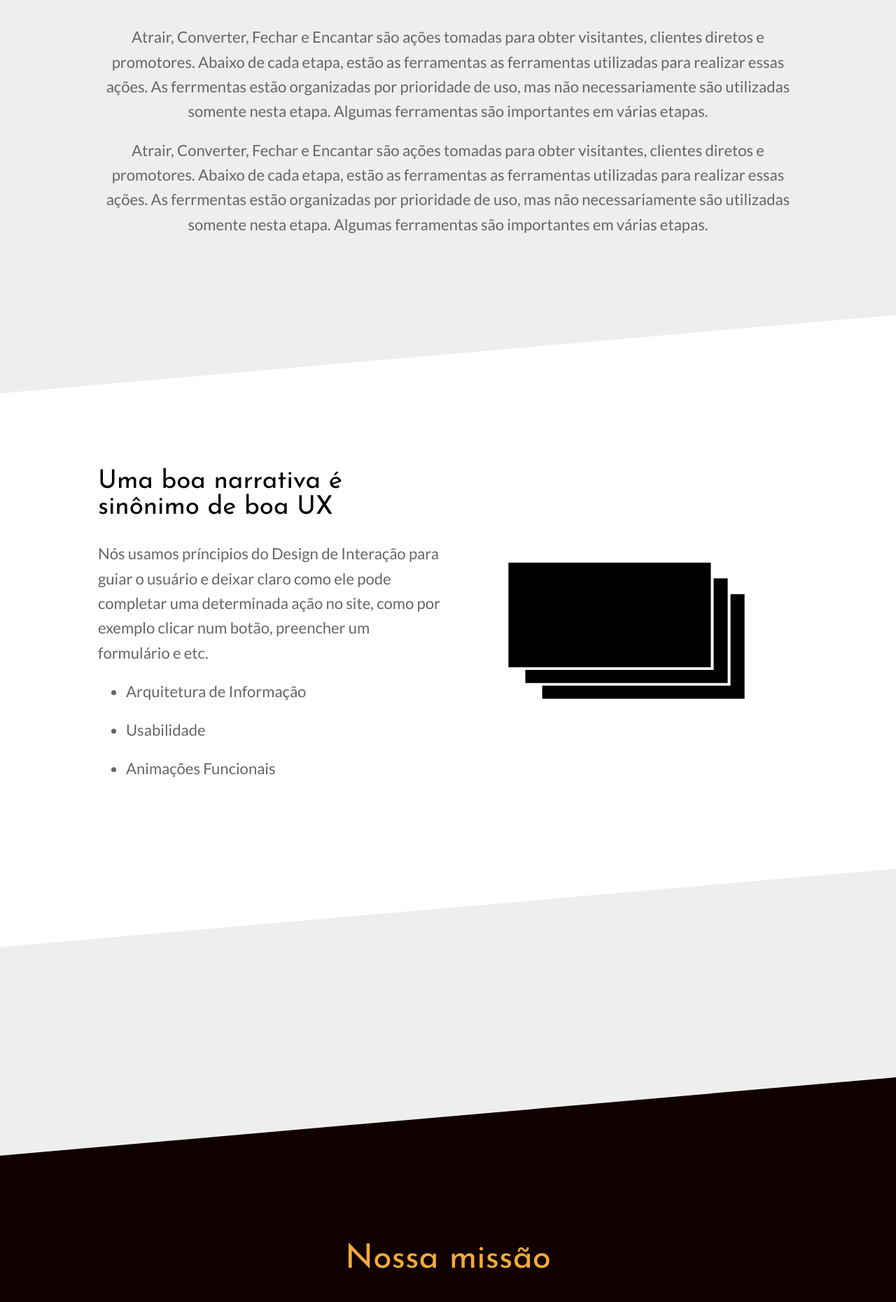
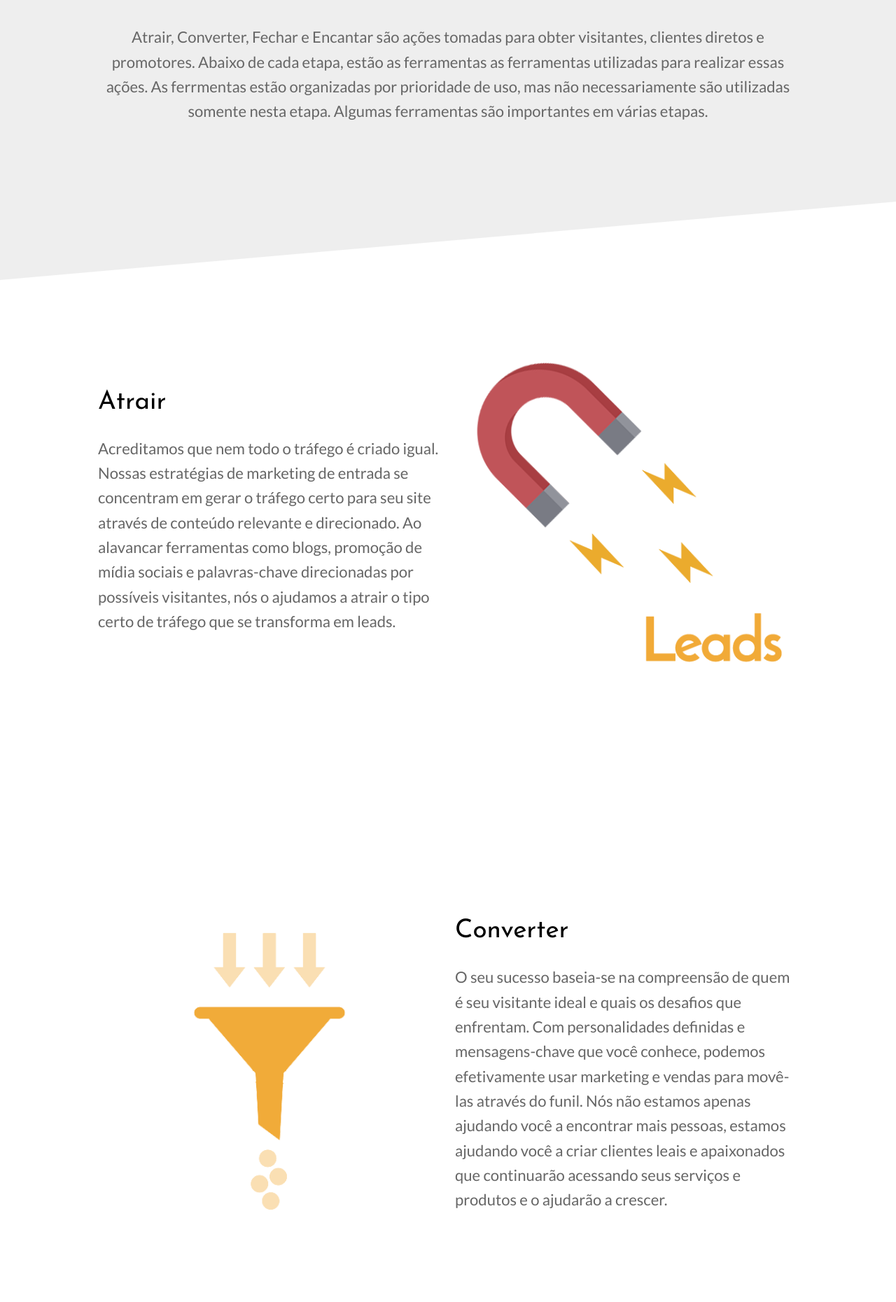
Before and after one commit to jeffklister/urban, a Jekyll site: the page built from inbound-marketing.html, in a window 1280 px wide. Shown: the part 1709-3569 px from the top of the page at 70% size. Built offline with Jekyll 4.4.1, drawn with Linux system fonts in a browser that asks for light colours; comment, search, counter and statistics services are not loaded; some of the changed text lies outside the part shown.

Commit message:
nova page

```diff
--- a/css/screen.scss
+++ b/css/screen.scss
@@ -24,3 +24,16 @@
 @import "navigation";
 @import "footer";
 @import "cloudcannon";
+
+section.hero-yellow, footer.hero-black {
+    background-color: #f1aa37;
+    padding-top: 180px;
+}
+section.hero-yellow p{
+    font-size: 1.4rem;
+    color: #111;
+}
+section.hero-yellow h2{
+    font-size: 3.5rem;
+    color: #111;
+}
--- a/inbound-marketing.html
+++ b/inbound-marketing.html
@@ -41,38 +41,97 @@
 	Abaixo de cada etapa, estão as ferramentas as ferramentas utilizadas para realizar essas ações. As ferrmentas estão organizadas por
 	prioridade de uso, mas não necessariamente são utilizadas somente nesta etapa. Algumas ferramentas são importantes em várias etapas.</p>
 
-		<p>	Atrair, Converter, Fechar e Encantar são ações tomadas para obter visitantes,
-			clientes diretos e promotores.
-	Abaixo de cada etapa, estão as ferramentas as ferramentas
-	utilizadas para realizar essas ações. As ferrmentas estão organizadas por
-	prioridade de uso, mas não necessariamente são utilizadas somente nesta etapa.
-	Algumas ferramentas são importantes em várias etapas.</p>
+
 		</div>
 </section>
 <section class="diagonal">
 	<div class="container halves">
 
 			<div>
-			<h2 class="editable">Uma boa narrativa é sinônimo de boa UX</h2>
+			<h2 class="editable">Atrair</h2>
 
-			<p>Nós usamos príncipios do Design de Interação para guiar o usuário e deixar
-			claro como ele pode completar uma determinada ação no site,
-			como por exemplo clicar num botão, preencher um formulário e etc.</p>
-
-				<ul>
-
-
-					<li><p>	Arquitetura de Informação</p> </li>
-					<li><p>	Usabilidade</p> </li>
-					<li><p>	Animações Funcionais</p> </li>
-				</ul>
+			<p>Acreditamos que nem todo o tráfego é criado igual. Nossas estratégias de
+				marketing de entrada se concentram em gerar o tráfego certo para seu site
+				através de conteúdo relevante e direcionado. Ao alavancar ferramentas como
+				blogs, promoção de mídia sociais e palavras-chave
+				direcionadas por possíveis visitantes, nós o ajudamos a atrair o
+				tipo certo de tráfego que se transforma em leads.</p>
 
 		</div>
 		<div>
 
-			<img src="{{ site.baseurl }}/images/svg/ux-narrativa.svg" alt="">
+			<img src="{{ site.baseurl }}/images/leads.png" alt="">
 
 		</div>
+
+	</div>
+</section>
+<section class="diagonal">
+	<div class="container halves">
+			<div>
+
+			<img src="{{ site.baseurl }}/images/funil.png" alt="">
+
+		</div>
+			<div>
+			<h2 class="editable">Converter</h2>
+
+			<p>O seu sucesso baseia-se na compreensão de quem é seu
+				 visitante ideal e quais os desafios que enfrentam. Com personalidades
+				 definidas e mensagens-chave que você conhece,
+				  podemos efetivamente usar marketing e vendas para movê-las através do funil.
+				  Nós não estamos apenas ajudando você a encontrar mais pessoas, estamos ajudando você a criar
+				clientes leais e apaixonados que continuarão acessando seus serviços e produtos
+				e o ajudarão a crescer.</p>
+
+		</div>
+
+
+	</div>
+</section>
+</section>
+<section class="diagonal">
+	<div class="container halves">
+
+			<div>
+			<h2 class="editable">Fechar</h2>
+
+			<p>Para atrair o tipo de pessoas que você procura, é
+				essencial que o marketing e a produção estejam alinhadas.
+				 O marketing se concentrará na construção de fluxos de trabalho de
+				  criação de e-mails que melhorem as perspectivas para que as
+				   produção possam movê-las de forma mais efetiva
+				 através do funil e criar uma experiência de acesso
+				  que deixe os visitantes felizes.</p>
+
+		</div>
+		<div>
+
+			<img src="{{ site.baseurl }}/images/closepart.png" alt="">
+
+		</div>
+
+	</div>
+</section>
+<section class="diagonal">
+	<div class="container halves">
+			<div>
+
+			<img src="{{ site.baseurl }}/images/encantar.png" alt="">
+
+		</div>
+			<div>
+			<h2 class="editable">Encantar</h2>
+
+			<p>É importante desenvolver relacionamentos fortes e duradouros com seus clientes,
+				pois são seus fãs leais e maiores promotores. O marketing de entrada traz todo
+				o círculo completo com as estratégias de engajamento projetadas para posicionar
+				 seu negócio como um recurso para seus clientes,
+				 fique entusiasmado com suas ofertas e mantenha-as voltando para mais.</p>
+
+
+		</div>
+
 
 	</div>
 </section>
@@ -81,14 +140,43 @@
 
 		<div class="halves">
 
+			<div>
+			<h2 class="editable">Benefícios práticos</h2>
 
+			<p>O Marketing de Entrada capta a atenção, e convida os usuários a tomarem medidas que os
+				fortalecem quanto mais você contribui para isso.
+				Por isso o marketing de entrada produz um maior retorno do
+				 investimento para sua empresa.</p>
+
+				<ul>
+
+
+					<li><p>	Gera tráfego e leads de qualidade</p> </li>
+					<li><p>	Educa os usuários do mundo digital em que vivem</p> </li>
+					<li><p>	Simplifica os trabalhos de vendas e marketing</p> </li>
+					<li><p>	Aumenta a visibilidade e a consciência da marca</p> </li>
+					<li><p>	Aumenta confiança e credibilidade</p> </li>
+				</ul>
+
+		</div>
+
+		<div>
+
+			<img src="{{ site.baseurl }}/images/custo.png" alt="">
+
+		</div>
 		</div>
 	</div>
 </section>
 
-<section class="hero-black diagonal text-center">
+<section class="hero-yellow diagonal text-center">
 	<div class="container">
-			<h2>Nossa missão</h2>
-			<p>Em 2017, os parceiros Andre Defremont, Jefferson Klister e Matheus Seabra decidiram criar uma agência que invovasse a forma das pessoas de terem uma presença digital. Unindo experiências, eles...</p>
+			<h2>Começe agora o seu Marketing de Entrada</h2>
+			<p>Com os nossos serviços de marketing de entrada, nós o
+				 ajudamos a atrair os leads que são adequados para o seu
+				  negócio, criando clientes leais a longo prazo que o
+				  ajudam a crescer.</p>
+			<br>
+			<a class="button" href="/servicos/">Entrar em contato <i class="fa fa-angle-right"></i> </a>
 </div>
 </section>
```
Also changed, not shown: images/closepart.png (added), images/custo.png (added), images/encantar.png (added), images/funil.png (added), images/leads.png (added), 1 other file.
